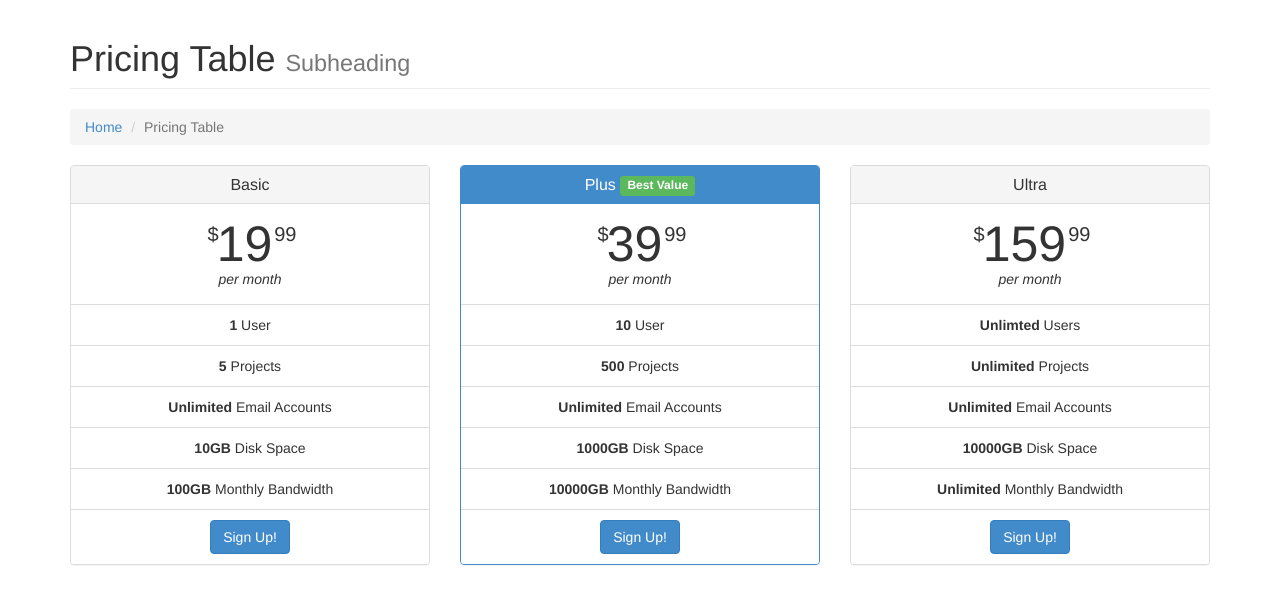
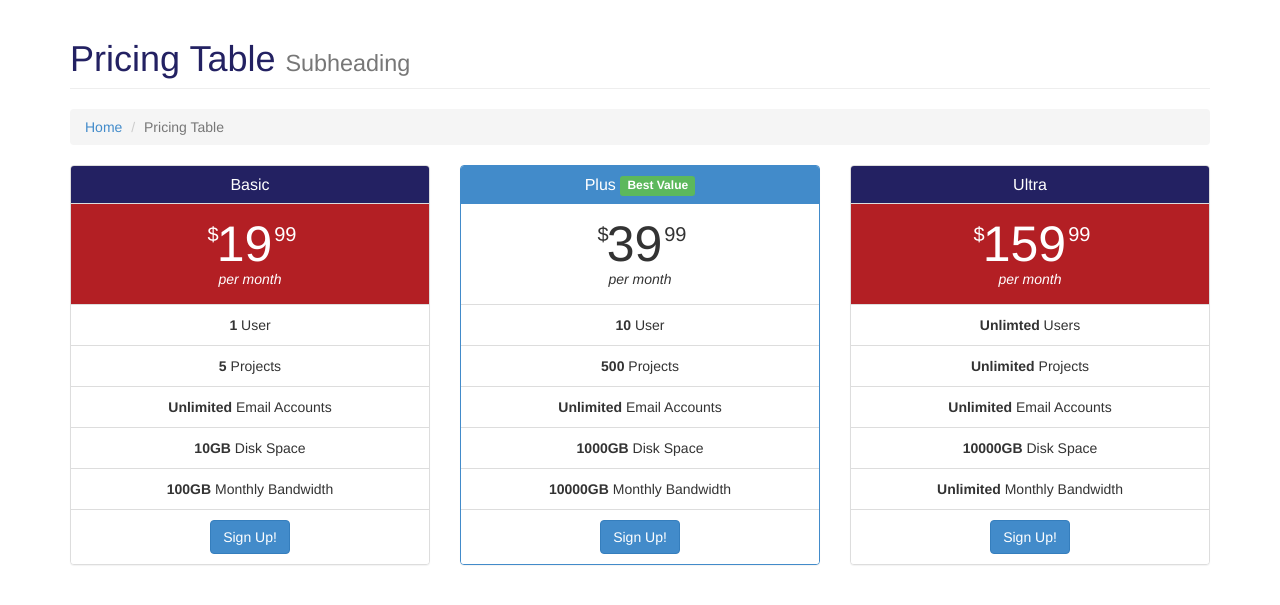
Before and after one commit to amaynut/Dyna-modern-business, a PHP site: page /pricing.html in a window 1280 px wide. Shown: the part 51-656 px from the top of the page. Run offline with PHP 8.4, Linux system fonts and the light colour scheme.

Commit message:
- changed some colors in the home page - fixed the @media 760px hover problem

```diff
--- a/css/dyna-style.css
+++ b/css/dyna-style.css
@@ -116,6 +116,9 @@ footer {
     background-color: transparent;
 }
 
+.navbar i {
+    color: #232162;
+}
 /* sub menu */
 .dropdown-submenu {
     position: relative;
@@ -165,6 +168,14 @@ footer {
     border-radius: 6px 0 6px 6px;
 }
 
+/* fix the hover color problem for mobile*/
+@media (max-width: 760px) {
+    .navbar-inverse .navbar-nav .open .dropdown-menu > li > a:hover, .navbar-inverse .navbar-nav .open .dropdown-menu > li > a:focus {
+        color: #333;
+        background-color: transparent;
+    }
+}
+
 /* hr element**/
 hr.star-light,
 hr.star-primary {
@@ -204,3 +215,19 @@ hr.star-primary:after {
     color: #2c3e50;
     background-color: #fff;
 }
+
+/*marketing panel */
+.panel-default > .panel-heading {
+    background-color: #232162;
+    color: white;
+}
+
+.panel-default > .panel-body {
+    background-color: #B31F24;
+    color: white;
+}
+
+/* headers h1, h2, ....*/
+h1 {
+    color: #232162;
+}
--- a/index.php
+++ b/index.php
@@ -75,7 +75,7 @@
             <div class="col-md-4">
                 <div class="panel panel-default">
                     <div class="panel-heading">
-                        <h4><span class="glyphicon glyphicon-wrench"></span> Maintenance</h4>
+                        <h4><i class="glyphicon glyphicon-wrench"></i> Maintenance</h4>
                     </div>
                     <div class="panel-body">
                         <p>Lorem ipsum dolor sit amet, consectetur adipisicing elit. Itaque, optio corporis quae nulla aspernatur in alias at numquam rerum ea excepturi expedita tenetur assumenda voluptatibus eveniet incidunt dicta nostrum quod?</p>
--- a/partials/footer.php
+++ b/partials/footer.php
@@ -13,7 +13,7 @@
                 <ul class="footertext list-unstyled">
                     <li><i class="fa fa-phone"></i> Téléphone: 514.337.3377</li>
                     <li><i class="fa fa-fax"></i> Fax: 514-832-0989</li>
-                    <li><i class="fa fa-envelope-o"></i> Courriel: <a href="">dynagroup@dynagroup-tech.com</a></li>
+                    <li><i class="fa fa-at"></i> Courriel: <a href="">dynagroup@dynagroup-tech.com</a></li>
                 </ul>
             </div>
             <div class="col-md-4">
--- a/partials/menu.html
+++ b/partials/menu.html
@@ -17,7 +17,7 @@
                 <li><a href="/index.php"><i class="glyphicon glyphicon-home"></i> Accueil</a></li>
                 <li class="dropdown">
                     <a class="dropdown-toggle" data-toggle="dropdown" href="#">
-                        <span class="glyphicon glyphicon-info-sign"></span> Entreprise
+                        <i class="glyphicon glyphicon-info-sign"></i> Entreprise
                         <span class="caret"></span></a>
                     <ul class="dropdown-menu">
                         <li><a href="#">Historique</a></li>
```
